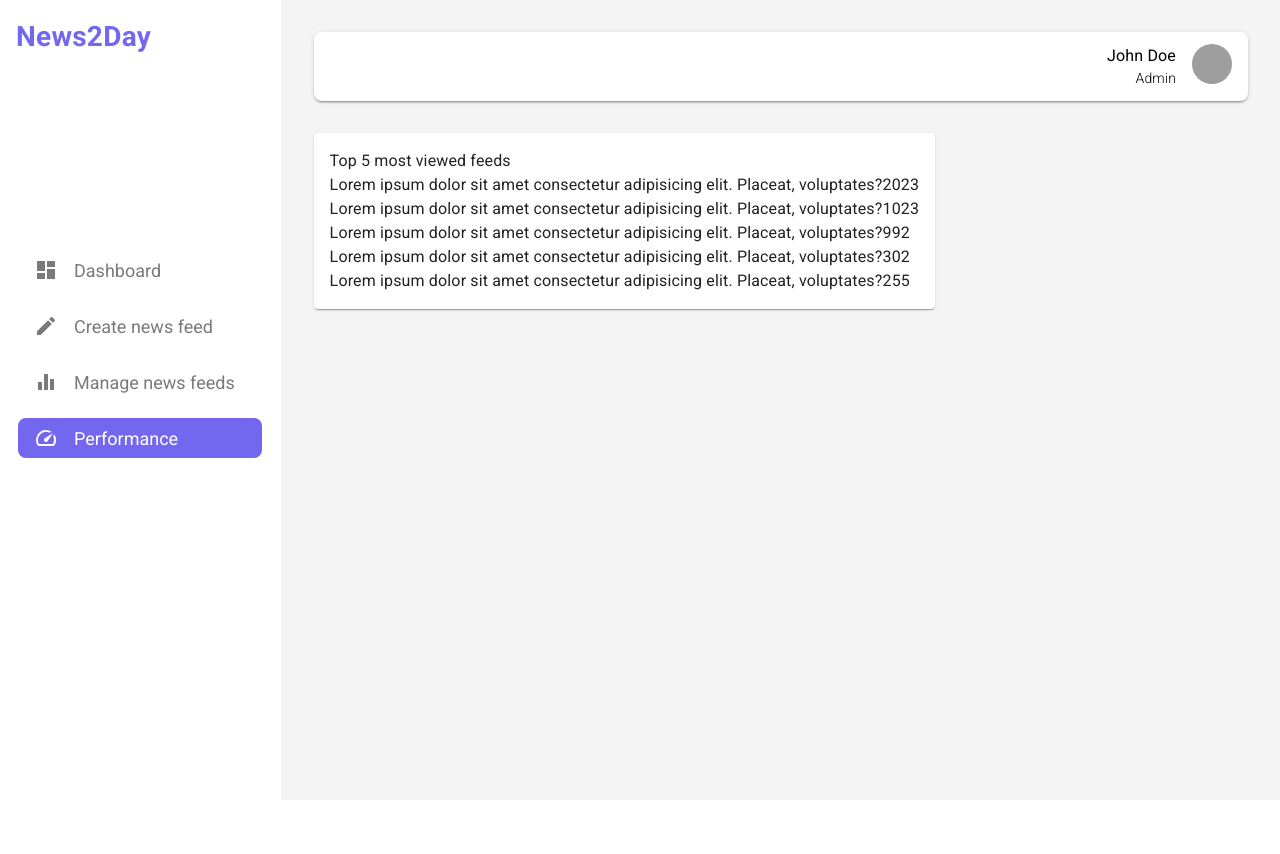
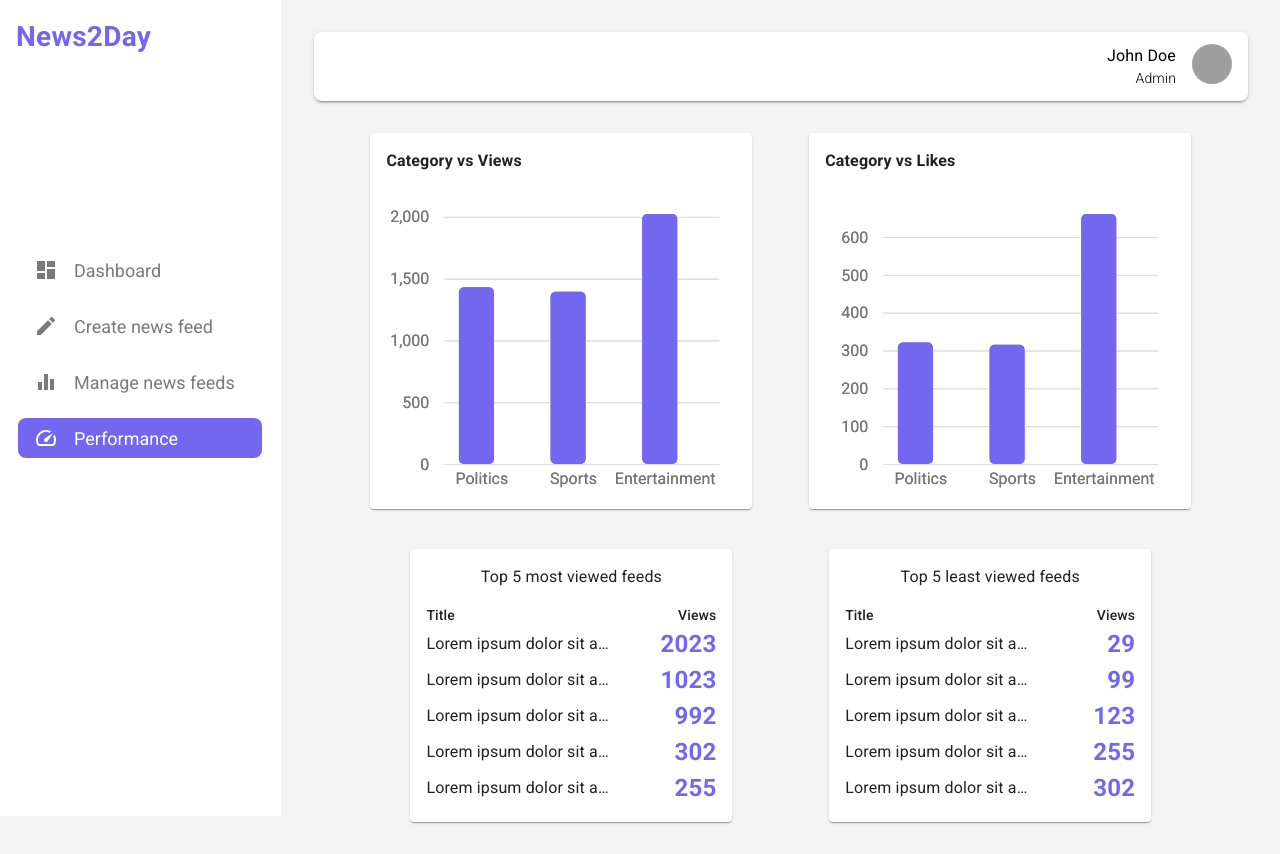
Before and after one commit to osSidd/admin-panel, a React (Vite) app: page /performance in a window 1280 px wide. Before the commit the page ends 800 px from the top, so only its background shows below. Built offline with nearby package versions, Linux system fonts and the light colour scheme; grey boxes are pictures that could not be loaded.

Commit message:
graph using d3

```diff
--- a/package.json
+++ b/package.json
@@ -15,6 +15,7 @@
     "@fontsource/roboto": "^5.0.12",
     "@mui/icons-material": "^5.15.14",
     "@mui/material": "^5.15.14",
+    "d3": "^7.9.0",
     "react": "^18.2.0",
     "react-dom": "^18.2.0",
     "react-router-dom": "^6.22.3"
--- a/src/components/newsForm/newsForm.jsx
+++ b/src/components/newsForm/newsForm.jsx
@@ -123,7 +123,7 @@ export default function NewsForm({feed}){
                         fullWidth
                         name="multimedia"
                         onChange={handleChange}
-                        // value={feedForm.multimedia}
+                        inputProps={{accept: 'image/*, video/*'}}
                     />
                 </Box>
                 <TextField
--- /dev/null
+++ b/src/components/performance/graph.jsx
@@ -0,0 +1,74 @@
+import { Box, Paper, Typography } from '@mui/material'
+import * as d3 from 'd3'
+import { useEffect, useRef } from "react"
+
+export default function Graph({feed, category, field, title}){
+    const svgRef = useRef()
+
+    function makeGraph(svgRef, feed, category, field){
+        const height = 300
+        const width = 350
+        const paddingHorizontal = 50
+        const paddingVertical = 25
+        const svg = d3.select(svgRef.current)
+        svg
+            .attr('height', height)
+            .attr('width', width)
+
+        const xScale = d3.scaleBand().range([paddingHorizontal, width-(paddingHorizontal/2)]).domain(feed.map(f => f[category]))
+        const yScale = d3.scaleLinear().range([height-paddingVertical, paddingVertical]).domain([0, d3.max(feed.map(f => f[field]))])
+
+        const bottomAxis = d3.axisBottom(xScale)
+        const leftAxis = d3.axisLeft(yScale).ticks(6).tickSize(width-1.5*paddingHorizontal).tickPadding(15)
+
+        const xAxis = svg.append('g')
+                        .attr('transform', `translate(0, ${height-paddingVertical})`)
+                        .call(bottomAxis)
+        xAxis.selectAll('path')
+            .style('display', 'none')
+        xAxis.selectAll('line')
+            .style('display', 'none')
+        xAxis.selectAll('text')
+            .style('font-family', 'Roboto')
+            .style('font-size', '16px')
+            .style('color', '#777')
+
+        const yAxis = svg.append('g')
+                        .attr('transform', `translate(${width - (paddingHorizontal/3)}, 0)`)
+                        .call(leftAxis)
+        yAxis.selectAll('path')
+            .style('display', 'none')
+        yAxis.selectAll('line')
+            .style('stroke', '#dedede')
+        yAxis.selectAll('text')
+            .style('font-family', 'Roboto')
+            .style('font-size', '16px')
+            .style('color', '#777')
+
+        const barContainer = svg.append('g')
+        barContainer.selectAll('rect')
+                    .data(feed)
+                    .enter()
+                    .append('rect')
+                    .attr('height', d => height - paddingVertical - yScale(d[field]))
+                    .attr('width', 35)
+                    .attr('x', d => xScale(d[category]) + xScale.bandwidth()/4)
+                    .attr('y', d => yScale(d[field]))
+                    .attr('ry', 5)
+                    .attr('fill', '#7367f0')
+                    .style('cursor', 'pointer')
+    }
+
+    useEffect(() => {
+        makeGraph(svgRef, feed, category, field)
+    }, [feed, category, field, svgRef])
+
+    return (
+        <Paper sx={{px: 2, py:2}}>
+            <Typography fontWeight={600}>{title}</Typography>
+            <Box mt={2}>
+                <svg ref={svgRef}></svg>
+            </Box>
+        </Paper>
+    )
+}
--- /dev/null
+++ b/src/components/performance/viewStatsCard.jsx
@@ -0,0 +1,30 @@
+import { Grid, Paper, Typography} from '@mui/material'
+import { Fragment } from 'react'
+
+export default function ViewStatsCard({title, col1Title, col2Title, feed, rows, col1Item, col2Item, width=290}){
+    return (
+        <Paper sx={{width:width, p:2}}>
+            <Typography fontSize={16} textAlign='center'>{title}</Typography>
+            <Grid container alignItems='center' mt={2}>
+                <Grid item xs={10}>
+                    <Typography fontWeight={500} fontSize={14}>{col1Title}</Typography>
+                </Grid>
+                <Grid item xs={2}>
+                    <Typography fontWeight={500} fontSize={14} textAlign='right'>{col2Title}</Typography>
+                </Grid>
+            {
+                feed.slice(0,rows).map(f => (
+                        <Fragment key={f.id}>
+                        <Grid item xs={9}>
+                            <Typography width='90%' textOverflow='ellipsis' overflow='hidden' noWrap>{f[col1Item]}</Typography>
+                        </Grid>
+                        <Grid item xs={3}>
+                            <Typography textAlign='right' color='panelPrimary.main' fontWeight={600} fontSize={24}>{f[col2Item] >= 10000 ? `${parseInt(f[col2Item]/10000)}K` : f[col2Item]}</Typography>
+                        </Grid>
+                        </Fragment>
+                ))
+            }
+            </Grid>
+        </Paper>
+    )
+}
--- /dev/null
+++ b/src/index.css
@@ -0,0 +1,3 @@
+*{
+    font-family: Roboto;
+}
--- a/src/pages/performance.jsx
+++ b/src/pages/performance.jsx
@@ -1,23 +1,59 @@
-import {Box, Paper, Typography} from '@mui/material'
+import {Box, Grid, Paper, Typography} from '@mui/material'
 import useFeedContext from '../hooks/useFeedContext'
+import ViewStatsCard from '../components/performance/viewStatsCard'
+import Graph from '../components/performance/graph'
 
 export default function Performance(){
 
     const {feed} = useFeedContext()
+    const mostViewed = feed.toSorted((a,b) => b.views-a.views)
+    const leastViewed = feed.toSorted((a,b) => a.views-b.views)
 
+    function getMetrics(feed,category, field){
+        const categoryObj = {}
+        const categories = []
+        let count = 0
+        feed.forEach(f => {
+            if (f.category in categoryObj){
+                categoryObj[f[category]] += f[field]
+            }
+            else{
+                categoryObj[f[category]] = f[field]
+            }
+        })
+        for(let i in categoryObj){
+            categories.push({id: count, category: i, [field]: categoryObj[i]})
+            count++
+        }
+        return categories
+    }
+
+    const categoryViews = getMetrics(feed, 'category', 'views')
+    const categoryLikes = getMetrics(feed, 'category', 'likes')
+    console.log(categoryLikes)
     return(
-        <Box>
-            <Paper sx={{width:'fit-content', p:2}}>
-                <Typography>Top 5 most viewed feeds</Typography>
-                {
-                    feed.toSorted((a,b) => b.views-a.views).slice(0,5).map(f => (
-                        <Box key={f.id} display='flex'>
-                            <Typography>{f.title}</Typography>
-                            <Typography>{f.views}</Typography>
-                        </Box>
-                    ))
-                }
-            </Paper>
+        <Box display='flex' alignItems='center' justifyContent='space-evenly' flexWrap='wrap' rowGap={5}>
+            <Graph feed={categoryViews} category='category' field='views' title='Category vs Views'/>
+            <Graph feed={categoryLikes} category='category' field='likes' title='Category vs Likes'/>
+
+            <ViewStatsCard
+                title='Top 5 most viewed feeds'
+                col1Title='Title'
+                col2Title='Views'
+                feed={mostViewed}
+                rows={5}
+                col1Item='title'
+                col2Item='views'
+            />
+            <ViewStatsCard
+                title='Top 5 least viewed feeds'
+                col1Title='Title'
+                col2Title='Views'
+                feed={leastViewed}
+                rows={5}
+                col1Item='title'
+                col2Item='views'
+            />
         </Box>
     )
 }
--- a/src/static/feed.js
+++ b/src/static/feed.js
@@ -10,6 +10,7 @@ export default [
         status:'Published',
         comments: [],
         views:255,
+        likes: 23,
     },
     {
         id: 1,
@@ -22,6 +23,7 @@ export default [
         status:'Draft',
         comments: [],
         views: 302,
+        likes: 21,
     },
     {
         id: 2,
@@ -34,6 +36,7 @@ export default [
         status:'Published',
         comments: [],
         views: 29,
+        likes: 55,
     },
     {
         id: 3,
@@ -46,6 +49,7 @@ export default [
         status:'Draft',
         comments: [],
         views: 2023,
+        likes: 661,
     },
     {
         id: 4,
@@ -58,6 +62,7 @@ export default [
         status:'Draft',
         comments: [],
         views: 99,
+        likes: 62,
     },
     {
         id: 5,
@@ -70,6 +75,7 @@ export default [
         status:'Draft',
         comments: [],
         views: 123,
+        likes: 12,
     },
     {
         id: 6,
@@ -82,6 +88,7 @@ export default [
         status:'Draft',
         comments: [],
         views: 992,
+        likes: 232
     },
     {
         id: 7,
@@ -94,5 +101,6 @@ export default [
         status:'Draft',
         comments: [],
         views: 1023,
+        likes: 231,
     }
 ]
```
Also changed, not shown: 1 other file (tests, documents, lock files or other folders).
